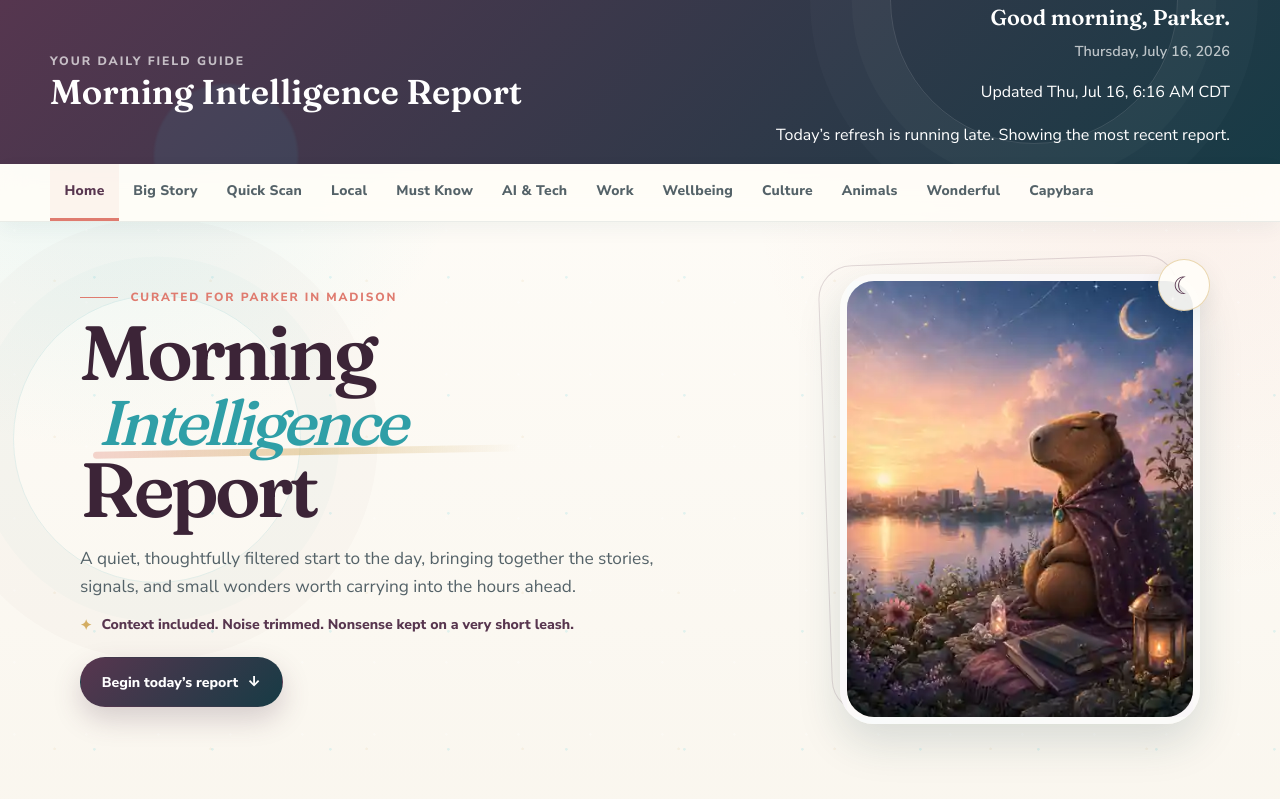
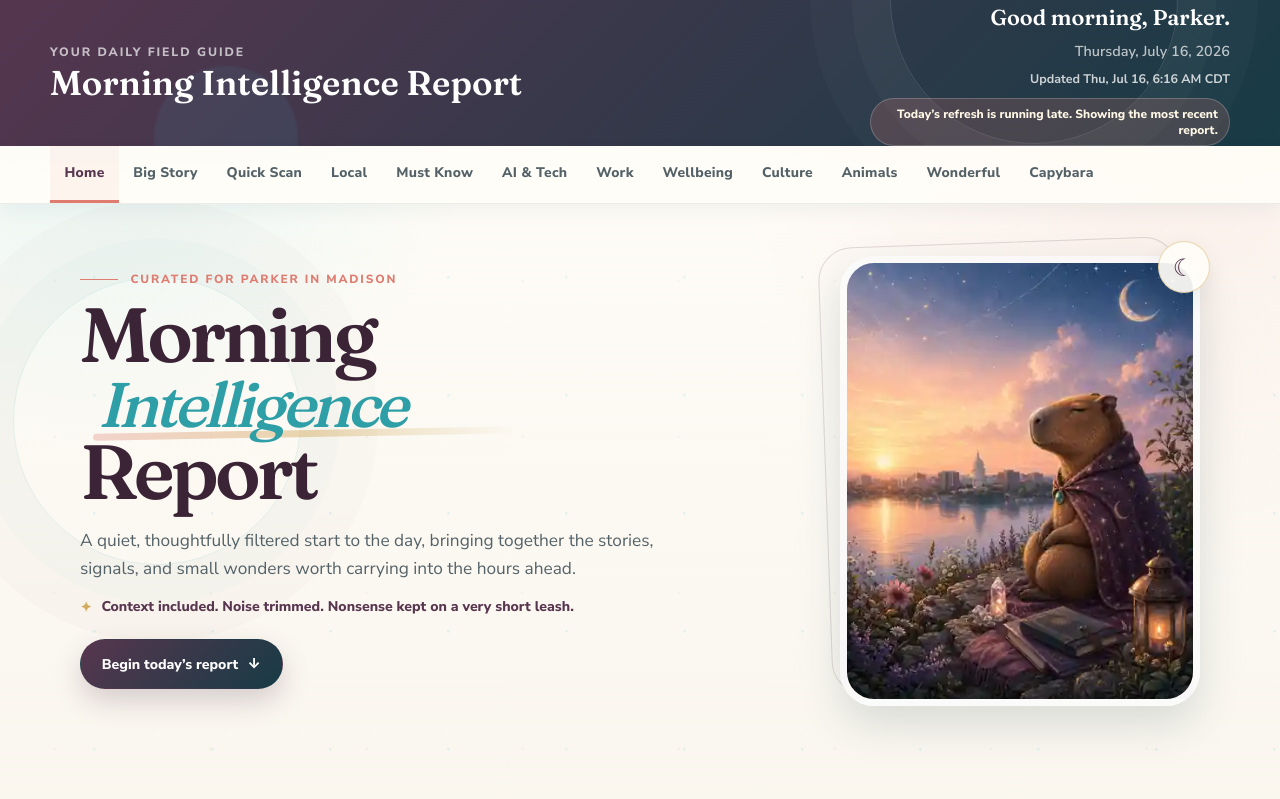
Before and after one commit to parkerpixie/morning-intelligence-report, a plain HTML site: page index.html in a window 1280 px wide. Shown: the top 799 px of the page. Drawn offline with Linux system fonts and the light colour scheme.

Commit message:
Restore report freshness styling in the new layout

```diff
--- a/news-site.css
+++ b/news-site.css
@@ -1,4 +1,24 @@
 /* Compact multi-page layout for the Morning Intelligence Report */
+
+.report-updated {
+  margin: 0.35rem 0 0;
+  color: rgba(255, 255, 255, 0.78);
+  font-size: 0.78rem;
+  font-weight: 700;
+}
+
+.report-freshness {
+  max-width: 360px;
+  margin: 0.55rem 0 0 auto;
+  padding: 0.42rem 0.7rem;
+  color: #fff8e7;
+  border: 1px solid rgba(255, 255, 255, 0.2);
+  border-radius: 999px;
+  background: rgba(223, 123, 111, 0.2);
+  font-size: 0.75rem;
+  font-weight: 800;
+  line-height: 1.35;
+}
 
 .report-section,
 .report-chapter,
@@ -244,6 +264,13 @@
   }
 }
 
+@media (max-width: 720px) {
+  .report-freshness {
+    margin-left: 0;
+    border-radius: 14px;
+  }
+}
+
 @media (max-width: 620px) {
   .report-section,
   .report-chapter,
```
